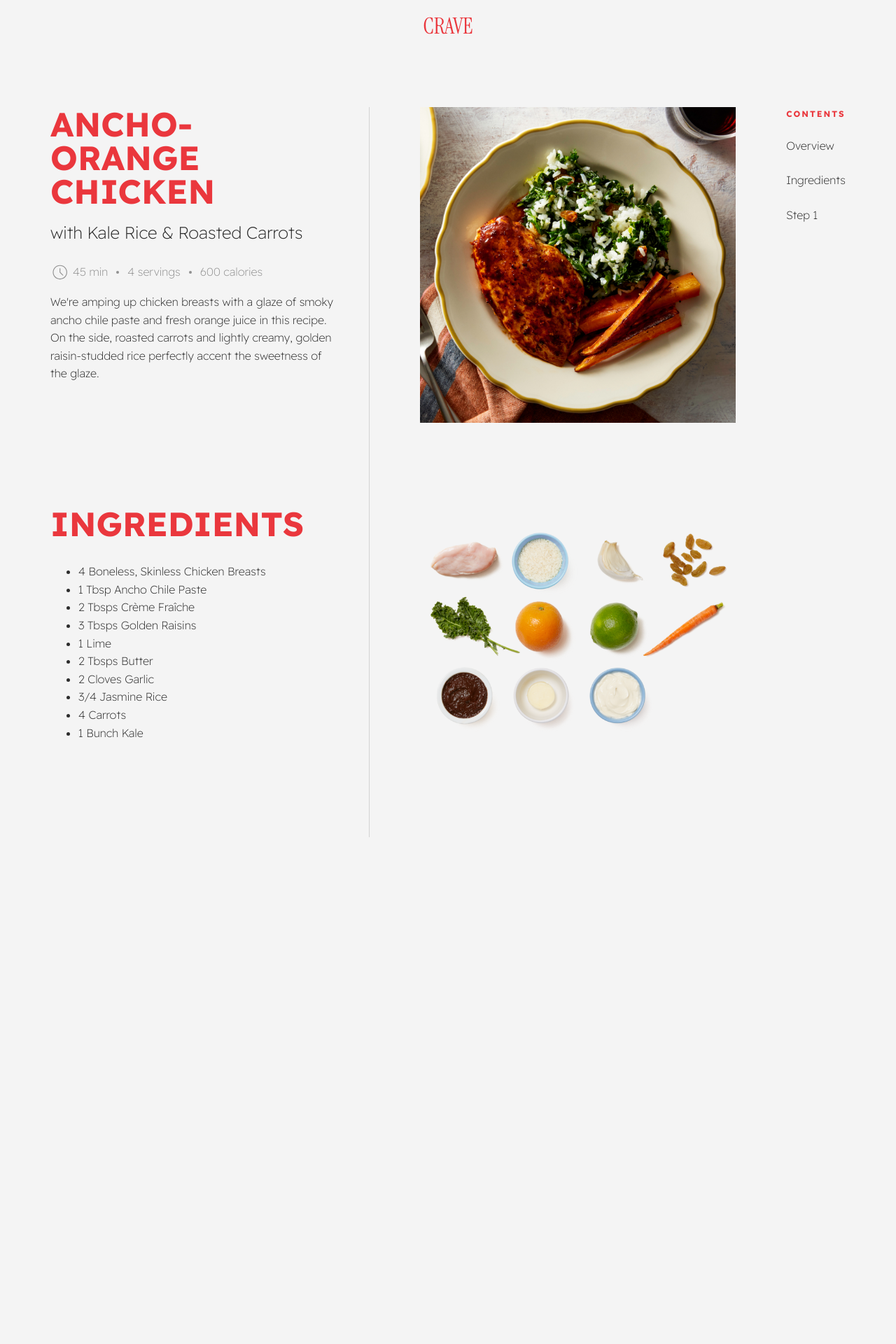
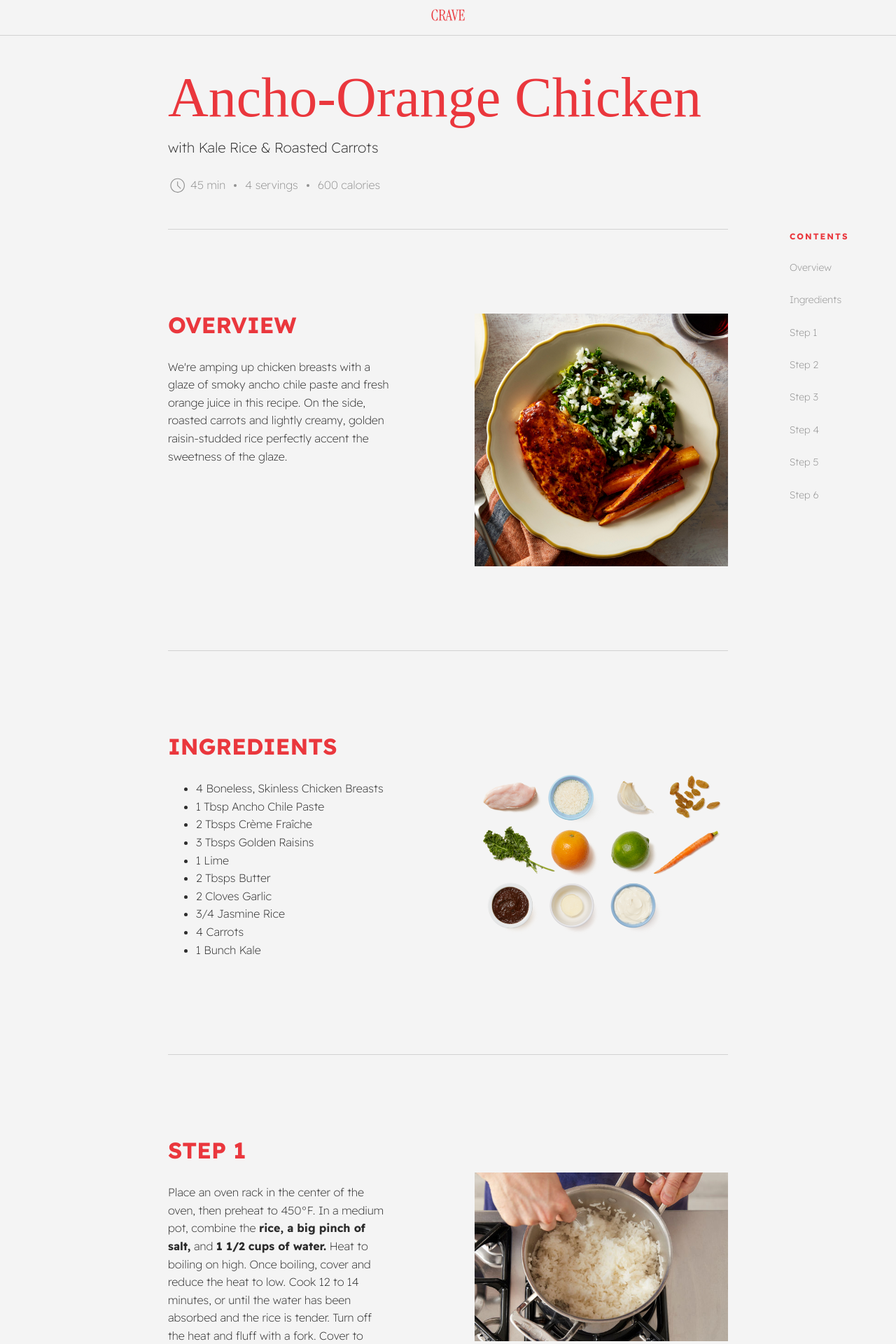
Before and after one commit to shannonjaya/idm232-sej84, a PHP site: page /recipe.html in a window 1280 px wide. Shown: the top 1920 px of the page at 70% size. Before the commit the page ends 1196 px from the top, so only its background shows below. Run offline with PHP 8.4, Linux system fonts and the light colour scheme.

Commit message:
Add table of contents functionality and fix styling

```diff
--- a/recipe.html
+++ b/recipe.html
@@ -14,14 +14,12 @@
   <body>
     <header>
       <a href="index.html"
-        ><img class="logo" src="assets/logo.svg" alt="Crave Logo"
+        ><img class="logo" src="assets/logo.svg" alt="Crave logo — link to homepage"
       /></a>
     </header>
-    <main>
-      <div class="recipe-container">
-          <div class="text-image-container">
-              <div class="text-column" id="overview">
-                <h1 class="title">Ancho-Orange Chicken</h1>
+    <main class="recipe-page-main">
+      <div class="recipe-header">
+        <h1 class="recipe-heading">Ancho-Orange Chicken</h1>
         <h4 class="subtitle">with Kale Rice & Roasted Carrots</h4>
         <div class="recipe-info">
           <span class="recipe-time">
@@ -62,19 +60,29 @@
           <div class="divider"></div>
           <span class="recipe-calories">600 calories</span>
         </div>
-                <p class="description">Weʼre amping up chicken breasts with a glaze of smoky ancho chile paste and fresh orange juice in this recipe. On the side, roasted carrots and lightly creamy, golden raisin-studded rice perfectly accent the sweetness of the glaze.</p>
+      </div>
+      <div class="recipe-container">
+        <div class="text-image-container" id="overview">
+          <div class="text-column">
+            <h2 class="title">Overview</h2>
+            <p class="description">
+              Weʼre amping up chicken breasts with a glaze of smoky ancho chile
+              paste and fresh orange juice in this recipe. On the side, roasted
+              carrots and lightly creamy, golden raisin-studded rice perfectly
+              accent the sweetness of the glaze.
+            </p>
           </div>
           <div class="image-column">
             <img
               class="recipe-image-large"
               src="assets/Recipe_Ancho-Orange_Chicken_with_Kale_Rice_Roasted_Carrots/0101_FPP_Chicken-Rice_97338_WEB_SQ_hi_res.jpg"
-                  alt="Ancho-Orange Chicken with Kale Rice & Roasted Carrots"
+              alt="Plated Ancho-Orange Chicken with kale rice and roasted carrots"
             />
           </div>
         </div>
-          <div class="text-image-container">
-              <div class="text-column" id="ingredients">
-                <h1 class="title">Ingredients</h1>
+        <div class="text-image-container" id="ingredients">
+          <div class="text-column">
+            <h2 class="title">Ingredients</h2>
             <ul class="ingredients-list">
               <li>4 Boneless, Skinless Chicken Breasts</li>
               <li>1 Tbsp Ancho Chile Paste</li>
@@ -92,7 +100,144 @@
               <img
                 class="recipe-image-large"
                 src="assets/Recipe_Ancho-Orange_Chicken_with_Kale_Rice_Roasted_Carrots/0101_ING_FPP_large_feature.png"
-                  alt="Ancho-Orange Chicken with Kale Rice & Roasted Carrots Ingredients"
+                alt="Ingredients for Ancho-Orange Chicken"
+              />
+          </div>
+        </div>
+        <div class="text-image-container" id="step-1">
+          <div class="text-column">
+            <h2 class="title">Step 1</h2>
+            <p class="description">
+              Place an oven rack in the center of the oven, then preheat to
+              450°F. In a medium pot, combine the
+              <strong>rice, a big pinch of salt,</strong> and
+              <strong>1 1/2 cups of water.</strong> Heat to boiling on high.
+              Once boiling, cover and reduce the heat to low. Cook 12 to 14
+              minutes, or until the water has been absorbed and the rice is
+              tender. Turn off the heat and fluff with a fork. Cover to keep
+              warm.
+            </p>
+          </div>
+          <div class="image-column">
+              <img
+                class="recipe-image-large"
+                src="assets/Recipe_Ancho-Orange_Chicken_with_Kale_Rice_Roasted_Carrots/0101_FPP_Chicken-Rice_18594_WEB_high_feature.jpg"
+                alt="Rice cooking in a pot alongside other ingredients"
+              />
+          </div>
+        </div>
+        <div class="text-image-container" id="step-2">
+          <div class="text-column">
+            <h2 class="title">Step 2</h2>
+            <p class="description">
+              While the rice cooks, wash and dry the fresh produce. Peel the
+              <strong>carrots;</strong> quarter lengthwise, then halve
+              crosswise. Peel and roughly chop the
+              <strong>garlic.</strong> Remove and discard the stems of the
+              <strong>kale;</strong> finely chop the leaves. Using a peeler,
+              remove the <strong>lime</strong> rind, avoiding the white pith;
+              mince to get 2 teaspoons of zest (or use a zester). Halve the lime
+              crosswise. Halve the <strong>orange;</strong> squeeze the juice
+              into a bowl, straining out any seeds. Whisk in the
+              <strong>chile paste</strong> and
+              <strong>2 tablespoons of water</strong> until smooth.
+            </p>
+          </div>
+          <div class="image-column">
+              <img
+                class="recipe-image-large"
+                src="assets/Recipe_Ancho-Orange_Chicken_with_Kale_Rice_Roasted_Carrots/0101_FPP_Chicken-Rice_18622_WEB_high_feature.jpg"
+                alt="Chopped produce and zest being prepared"
+              />
+          </div>
+        </div>
+        <div class="text-image-container" id="step-3">
+          <div class="text-column">
+            <h2 class="title">Step 3</h2>
+            <p class="description">
+              Place the <strong>sliced carrots</strong> on a sheet pan. Drizzle
+              with olive oil and season with salt and pepper; toss to coat.
+              Arrange in an even layer. Roast 15 to 17 minutes, or until tender
+              when pierced with a fork. Remove from the oven.
+            </p>
+          </div>
+          <div class="image-column">
+              <img
+                class="recipe-image-large"
+                src="assets/Recipe_Ancho-Orange_Chicken_with_Kale_Rice_Roasted_Carrots/0101_FPP_Chicken-Rice_18626_WEB_high_feature.jpg"
+                alt="Roasted carrots on a sheet pan"
+              />
+          </div>
+        </div>
+        <div class="text-image-container" id="step-4">
+          <div class="text-column">
+            <h2 class="title">Step 4</h2>
+            <p class="description">
+              While the carrots roast, in a large pan (nonstick, if you have
+              one), heat 2 teaspoons of olive oil on medium-high until hot. Add
+              the <strong>chopped garlic</strong> and cook, stirring constantly,
+              30 seconds to 1 minute, or until fragrant. Add the
+              <strong>chopped kale;</strong> season with salt and pepper. Cook,
+              stirring occasionally, 3 to 4 minutes, or until slightly wilted.
+              Add <strong>1/3 cup of water;</strong> season with salt and
+              pepper. Cook, stirring occasionally, 3 to 4 minutes, or until the
+              kale has wilted and the water has cooked off. Transfer to the pot
+              of <strong>cooked rice.</strong> Stir to combine; season with salt
+              and pepper to taste. Cover to keep warm. Wipe out the pan.
+            </p>
+          </div>
+          <div class="image-column">
+              <img
+                class="recipe-image-large"
+                src="assets/Recipe_Ancho-Orange_Chicken_with_Kale_Rice_Roasted_Carrots/0101_FPP_Chicken-Rice_18609_WEB_high_feature.jpg"
+                alt="Sliced chicken cooking in a pan"
+              />
+          </div>
+        </div>
+        <div class="text-image-container" id="step-5">
+          <div class="text-column">
+            <h2 class="title">Step 5</h2>
+            <p class="description">
+              While the carrots continue to roast, pat the
+              <strong>chicken</strong> dry with paper towels; season with salt
+              and pepper on both sides. In the same pan, heat 2 teaspoons of
+              olive oil on medium-high until hot. Add the seasoned chicken and
+              cook 4 to 6 minutes on the first side, or until browned. Flip and
+              cook 2 to 3 minutes, or until lightly browned. Add the
+              <strong>glaze</strong> and cook, frequently spooning the glaze
+              over the chicken, 2 to 3 minutes, or until the chicken is coated
+              and cooked through. Turn off the heat; stir the
+              <strong>butter</strong> and
+              <strong>the juice of 1 lime half</strong> into the glaze until the
+              butter has melted. Season with salt and pepper to taste.
+            </p>
+          </div>
+          <div class="image-column">
+              <img
+                class="recipe-image-large"
+                src="assets/Recipe_Ancho-Orange_Chicken_with_Kale_Rice_Roasted_Carrots/0101_FPP_Chicken-Rice_18639_WEB_high_feature.jpg"
+                alt="Finished glazed chicken being plated"
+              />
+          </div>
+        </div>
+        <div class="text-image-container" id="step-6">
+          <div class="text-column">
+            <h2 class="title">Step 6</h2>
+            <p class="description">
+              To the pot of <strong>cooked rice and kale,</strong> add the
+              <strong>lime zest, crème fraîche, raisins,</strong> and
+              <strong>the juice of the remaining lime half.</strong> Stir to
+              combine; season with salt and pepper to taste. Serve the
+              <strong>glazed chicken</strong> with the finished rice and
+              <strong>roasted carrots.</strong> Top the chicken with the
+              remaining glaze from the pan. Enjoy!
+            </p>
+          </div>
+          <div class="image-column">
+            <img
+              class="recipe-image-large"
+              src="assets/end-image.png"
+              alt="Closing image"
             />
           </div>
         </div>
@@ -100,11 +245,20 @@
       <div class="table-of-contents-container">
         <div class="table-of-contents-card">
           <h3>Contents</h3>
-          <a href="#overview">Overview</a>
-          <a href="#ingredients">Ingredients</a>
-          <a href="#step-1">Step 1</a>
+          <button type="button" class="content-btn" data-target="overview">Overview</button>
+          <button type="button" class="content-btn" data-target="ingredients">Ingredients</button>
+          <button type="button" class="content-btn" data-target="step-1">Step 1</button>
+          <button type="button" class="content-btn" data-target="step-2">Step 2</button>
+          <button type="button" class="content-btn" data-target="step-3">Step 3</button>
+          <button type="button" class="content-btn" data-target="step-4">Step 4</button>
+          <button type="button" class="content-btn" data-target="step-5">Step 5</button>
+          <button type="button" class="content-btn" data-target="step-6">Step 6</button>
         </div>
       </div>
     </main>
+    <footer>
+      <p class="footer-text">© 2025 Shannon Jaya</p>
+    </footer>
+    <script src="scripts/main.js"></script>
   </body>
 </html>
--- a/scripts/main.js
+++ b/scripts/main.js
@@ -70,6 +70,23 @@ function initialize() {
   renderFilterOptions();
   clearFilters();
   cloneRecipeCards();
+  scrollToSection();
+}
+
+// Prevent link from adding to url
+function scrollToSection() {
+  const contentBtns = document.querySelectorAll('.content-btn[data-target]');
+  if (!contentBtns || contentBtns.length === 0) return;
+
+  contentBtns.forEach((btn) => {
+    btn.addEventListener('click', (event) => {
+      const id = btn.getAttribute('data-target');
+      const target = document.getElementById(id);
+      if (!target) return;
+
+      target.scrollIntoView();
+    });
+  });
 }
 
 window.addEventListener('DOMContentLoaded', initialize);
--- a/styles/styles.css
+++ b/styles/styles.css
@@ -1,13 +1,3 @@
-body {
-  font-family: "Readex Pro", Arial, Helvetica, sans-serif;
-}
-@font-face {
-  font-family: "Cowboy Cadaver";
-  src: url("../fonts/CowboyCadaver-Regular.ttf") format("truetype");
-  font-weight: normal;
-  font-style: normal;
-}
-
 @import url("https://fonts.googleapis.com/css2?family=Readex+Pro:wght@160..700&display=swap");
 
 :root {
@@ -51,9 +45,19 @@ h6 {
 }
 
 h1 {
-  font-size: 3rem;
+  font-size: 5rem;
+  font-family: "Instrument Serif", serif;
+  font-weight: 400;
   color: var(--primary-color);
-  line-height: 3rem;
+  text-transform: none;
+  line-height: 5rem;
+  margin: 0 0 1rem 0;
+}
+
+h2 {
+  font-size: 2rem;
+  color: var(--primary-color);
+  line-height: 2rem;
   margin: 0 0 1rem 0;
 }
 
@@ -63,7 +67,7 @@ h3 {
 }
 
 h4 {
-  font-size: 1.5rem;
+  font-size: 1.25rem;
   text-transform: none;
   font-weight: 200;
 }
@@ -85,23 +89,24 @@ ul {
 main {
   display: flex;
   flex-direction: row;
-  padding: calc(var(--rhythm) * 3);
+  margin: calc(var(--rhythm) * 3);
   gap: calc(var(--rhythm) * 3);
 }
 
 header {
   display: flex;
   justify-content: center;
-  padding: var(--rhythm);
+  padding: calc(var(--rhythm) * 0.5);
+  border-bottom: 1px solid var(--light-gray);
 }
 
 .logo {
+  width: 48px;
   transition: ease 0.15s;
 }
 
 .logo:hover {
-  scale: 1.05;
-  transition: ease 0.15s;
+  opacity: 0.5;
 }
 
 .hero {
@@ -224,8 +234,7 @@ header {
 }
 
 /* Filter Styles */
-.search-filter-container,
-.table-of-contents-container {
+.search-filter-container {
   position: sticky;
   top: 4rem;
   align-self: flex-start;
@@ -306,11 +322,40 @@ footer {
 
 /* Recipe Page Styles */
 
+.recipe-page-main {
+  display: grid;
+  grid-template-columns: 1fr 240px;
+  gap: 0;
+  align-items: end;
+  margin: 0 0 calc(var(--rhythm) * 5) calc(var(--rhythm) * 10);
+  align-items: start;
+}
+
+.recipe-header,
+.recipe-container {
+  width: 100%;
+  grid-column: 1;
+}
+
+.table-of-contents-container {
+  grid-column: 2;
+}
+
+.recipe-header {
+  display: flex;
+  flex-direction: column;
+  gap: 0;
+  border-bottom: 1px solid var(--light-gray);
+  padding: calc(var(--rhythm) * 2) 0;
+}
+
 .text-image-container {
   display: flex;
   flex-direction: row;
   width: 100%;
   gap: calc(var(--rhythm) * 3);
+  border-bottom: 1px solid var(--light-gray);
+  padding: calc(var(--rhythm) * 5) 0;
 }
 
 .text-column {
@@ -318,8 +363,6 @@ footer {
   flex-direction: column;
   width: 50%;
   padding-right: calc(var(--rhythm) * 2);
-  border-right: 1px solid var(--light-gray);
-  padding-bottom: calc(var(--rhythm) * 5);
 }
 
 .text-column .title {
@@ -331,7 +374,6 @@ footer {
   justify-content: center;
   align-items: center;
   width: 50%;
-  padding-bottom: calc(var(--rhythm) * 5);
 }
 
 .image-column > img {
@@ -339,11 +381,35 @@ footer {
   height: auto;
 }
 
+.table-of-contents-container {
+  align-self: flex-start;
+  margin-left: auto;
+  position: sticky;
+  top: calc(var(--rhythm) * 5);
+  z-index: 10;
+  width: 200px;
+  height: fit-content;
+  padding-left: calc(var(--rhythm) * 2);
+}
+
 .table-of-contents-card {
   color: var(--foreground-color);
   display: flex;
   flex-direction: column;
   gap: var(--rhythm);
+}
+
+.content-btn {
+  all: unset;
+  cursor: pointer;
+  font-family: var(--font-sans);
+  font-weight: 200;
+  color: var(--gray);
+  font-size: 0.875rem;
+}
+
+.content-btn:hover {
+  color: var(--primary-color);
 }
 
 .table-of-contents-card h3 {
```
Also changed, not shown: other parts of styles/styles.css (+50 -16 lines), assets/end-image.png (added). Lines whose indentation alone changed are shown as unchanged.
